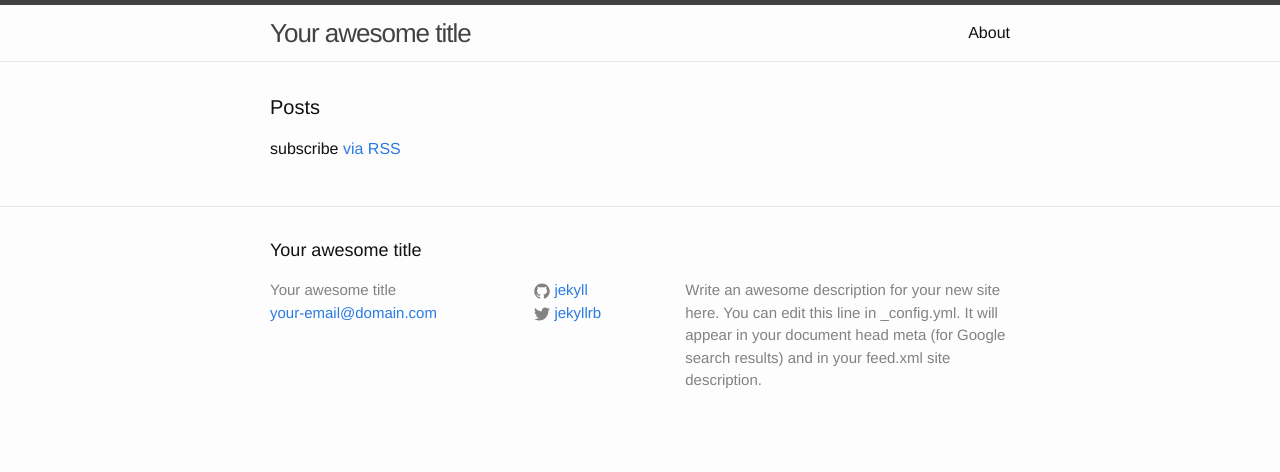
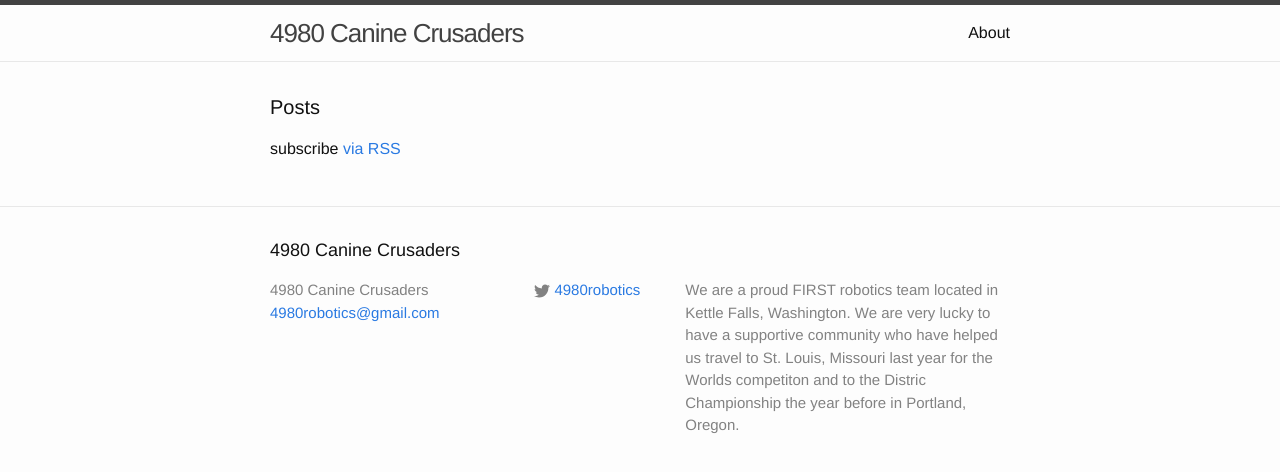
Before and after one commit to caninecrusaders/caninecrusaders.github.io, a Jekyll site: the page built from index.html, in a window 1280 px wide. Shown: the top 472 px of the page. Built offline with Jekyll 4.4.1, drawn with Linux system fonts in a browser that asks for light colours.

Commit message:
Fixing the home page up a little

```diff
--- a/_config.yml
+++ b/_config.yml
@@ -1,14 +1,15 @@
 # Site settings
-title: Your awesome title
-email: your-email@domain.com
+title: 4980 Canine Crusaders
+email: 4980robotics@gmail.com
 description: > # this means to ignore newlines until "baseurl:"
-  Write an awesome description for your new site here. You can edit this
-  line in _config.yml. It will appear in your document head meta (for
-  Google search results) and in your feed.xml site description.
+  We are a proud FIRST robotics team located in Kettle Falls, Washington. We are
+   very lucky to have a supportive community who have helped us
+  travel to St. Louis, Missouri last year for the Worlds competiton and to the Distric
+  Championship the year before in Portland, Oregon.
 baseurl: "" # the subpath of your site, e.g. /blog/
-url: "http://yourdomain.com" # the base hostname & protocol for your site
-twitter_username: jekyllrb
-github_username:  jekyll
+url: "http://www.4980robotics.com" # the base hostname & protocol for your site
+twitter_username:  4980robotics
+facebook_username: 4980 Canine Crusaders, Kettle Falls Robotics Team
 
 # Build settings
 markdown: kramdown
```
